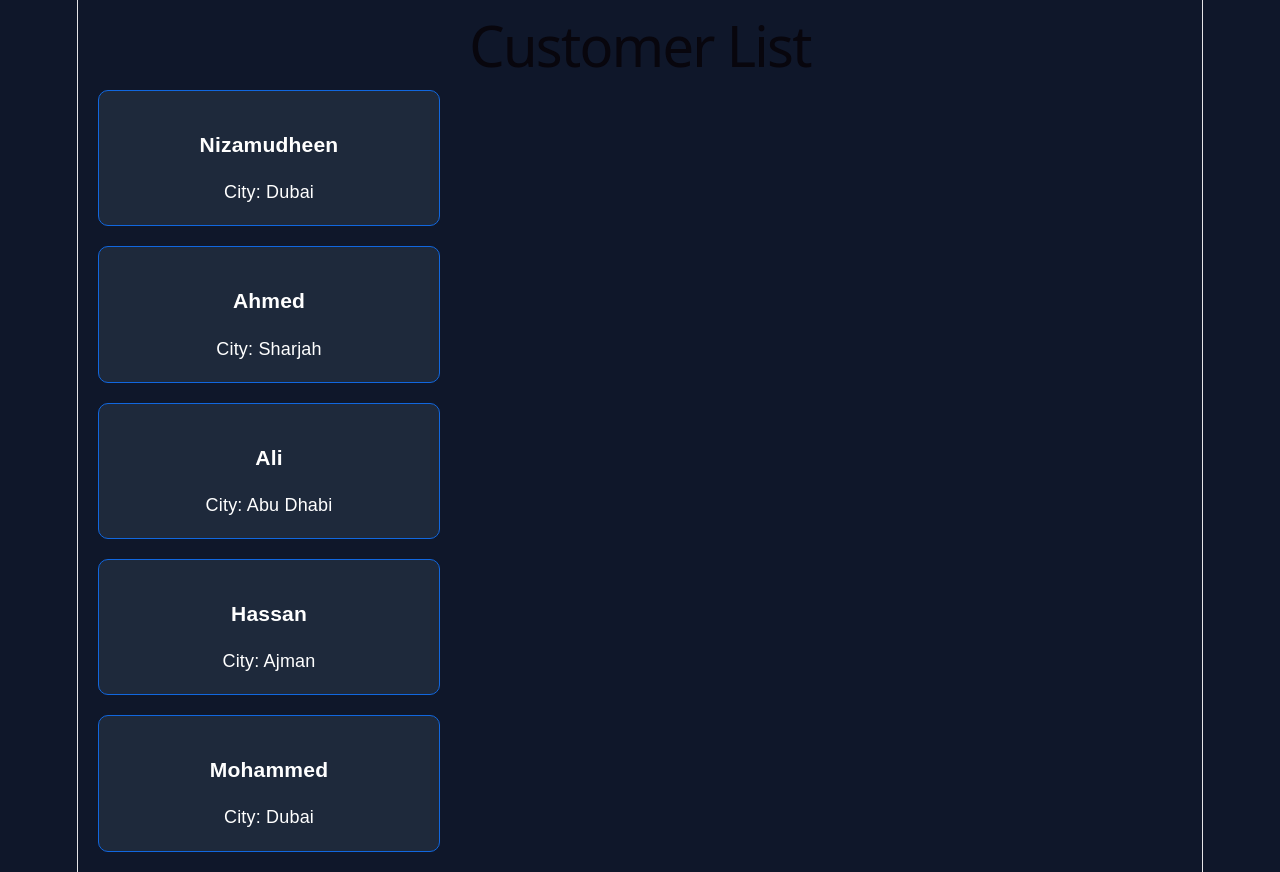
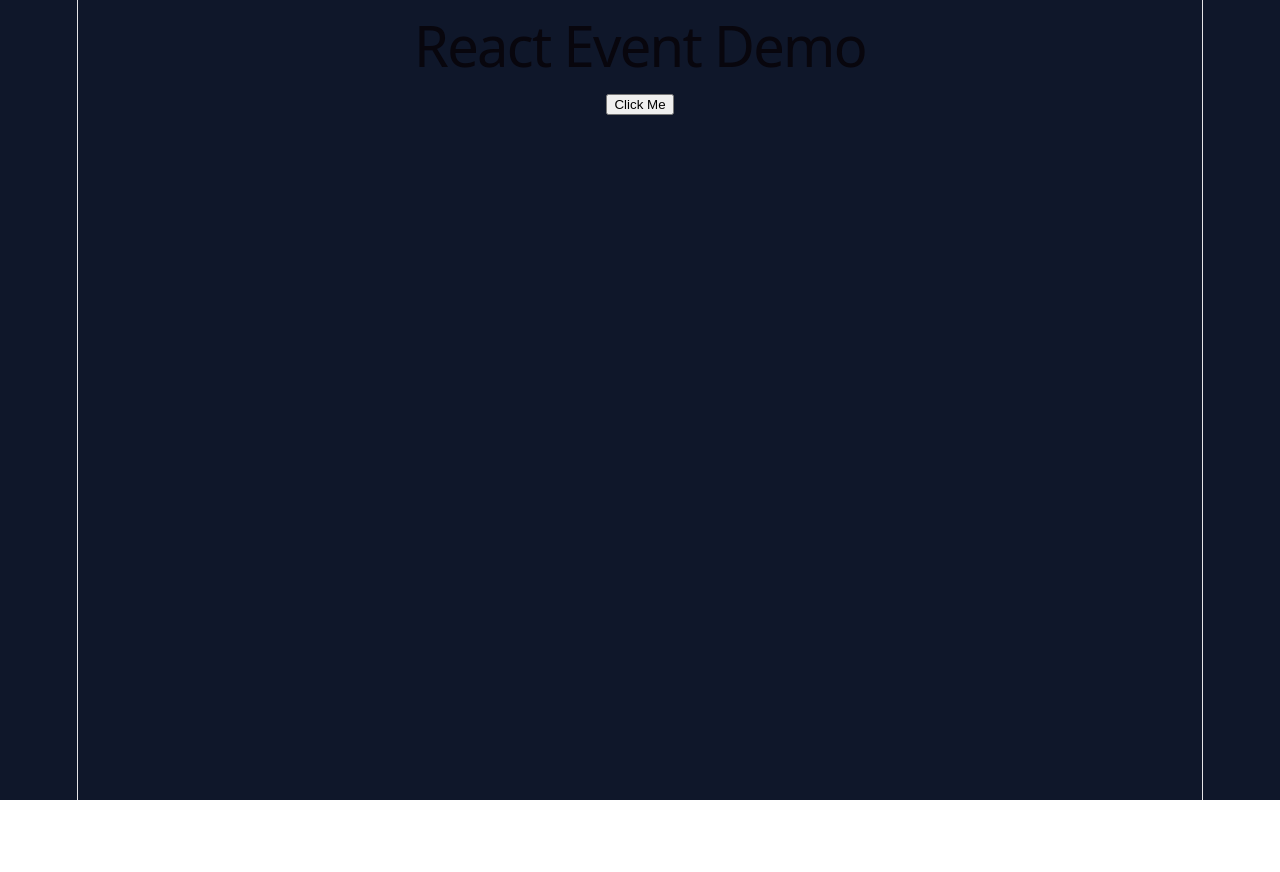
Before and after one commit to nizamudheentsae/react-learning, a React (Vite) app: page / in a window 1280 px wide. After the commit the page ends 800 px from the top, so only its background shows below. Built offline with nearby package versions, Linux system fonts and the light colour scheme.

Commit message:
Day 34 - React - Event Handling

```diff
--- a/src/App.jsx
+++ b/src/App.jsx
@@ -1,11 +1,10 @@
-
 import "./App.css";
-import CustomerList from "./CustomerList";
+import ClickCounter from "./ClickCounter";
 
 function App() {
   return (
     <div>
-      <CustomerList/>
+      <ClickCounter />
     </div>
   );
 }
--- /dev/null
+++ b/src/ClickCounter.jsx
@@ -0,0 +1,19 @@
+
+
+function ClickCounter () {
+    function handleClick () {
+        alert ("Button Clicked!");
+    }
+
+    return (
+        <div>
+            <h1>
+                React Event Demo
+
+            </h1>
+            <button onClick= {handleClick}>Click Me</button>
+        </div>
+    );
+}
+
+export default ClickCounter;
```
